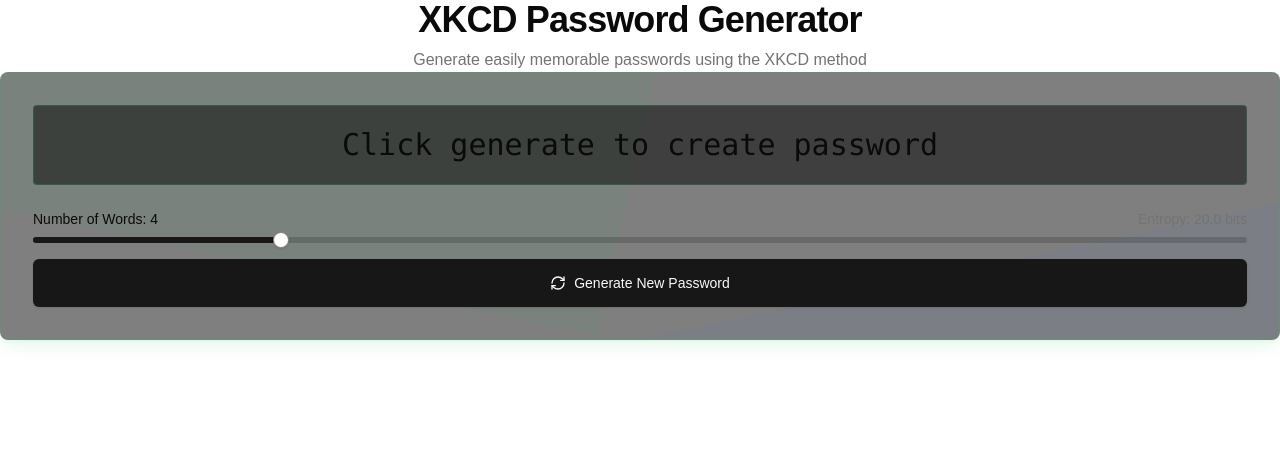
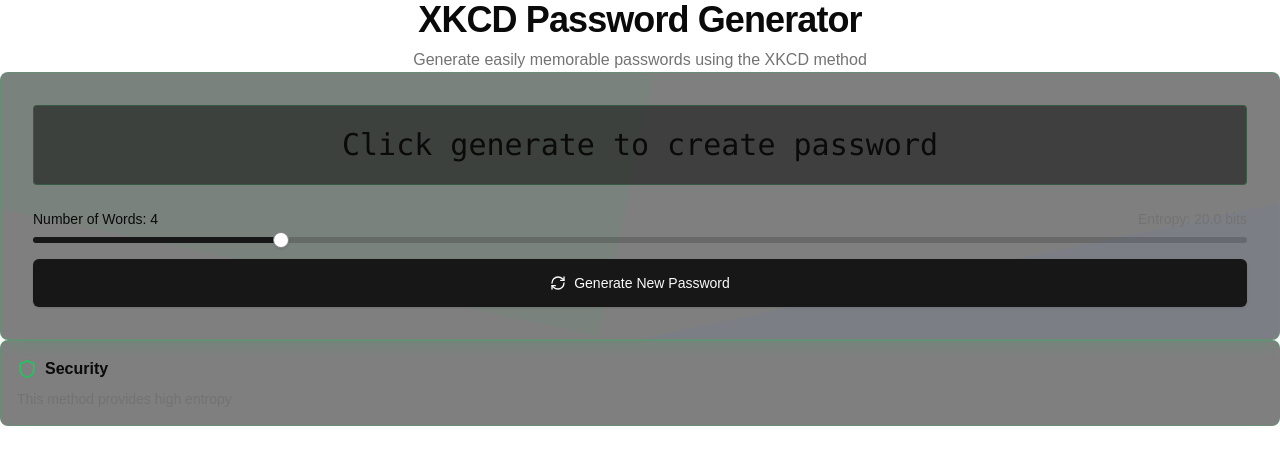
Before and after one commit to MoPaMo/xkcd-passwords, a Next.js app: page / in a window 1280 px wide. Shown: the top 464 px of the page. Built offline with nearby package versions, Linux system fonts and the light colour scheme.

Commit message:
feat: integrate InfoCard component to display security information on the home page

```diff
--- a/src/app/page.tsx
+++ b/src/app/page.tsx
@@ -1,12 +1,17 @@
 import Image from "next/image";
 import Header from "@/components/Header";
 import GeneratorCard from "@/components/GeneratorCard";
+import InfoCard from "@/components/InfoCard";
+import { Shield, Zap } from "lucide-react";
 
 export default function Home() {
   return (
     <div>
       <Header />
       <GeneratorCard />
+      <InfoCard icon={Shield} title="Security" iconColor="text-green-500">
+        This method provides high entropy{" "}
+      </InfoCard>
     </div>
   );
 }
```
